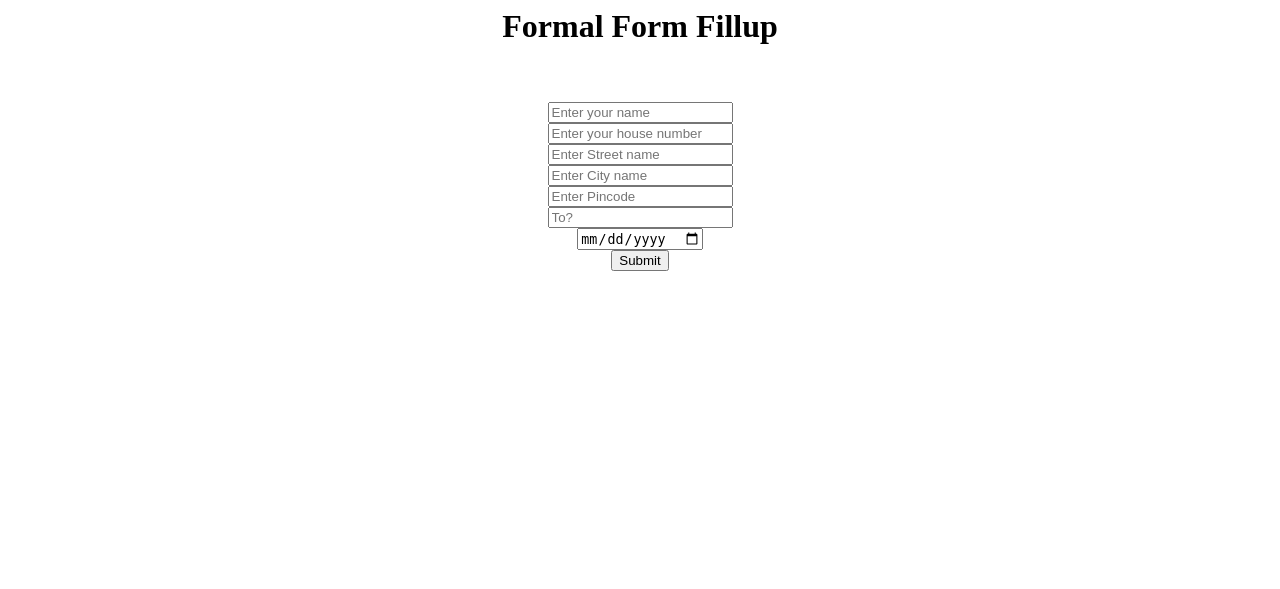
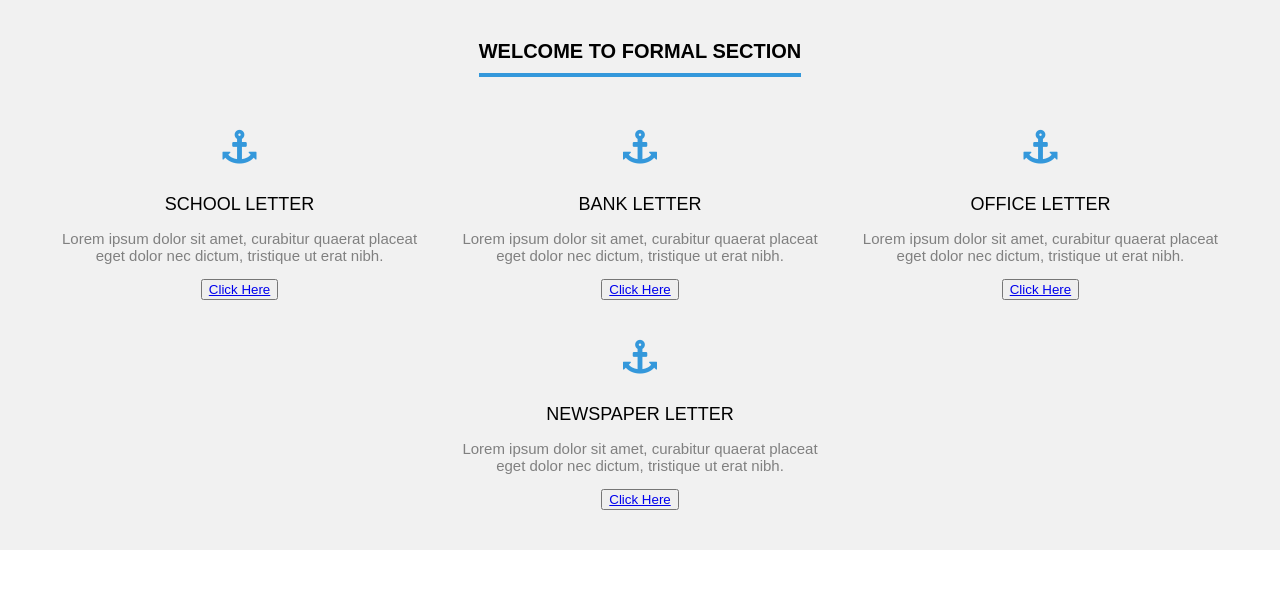
Before and after one commit to 2001-kushalbasak/Chitthi, a PHP site: page /Forms/formal_form.php in a window 1280 px wide. Shown: the top 589 px of the page. Run offline with PHP 8.4, Linux system fonts and the light colour scheme.

Commit message:
added formal option select section

```diff
--- a/Forms/formal_form.php
+++ b/Forms/formal_form.php
@@ -1,41 +1,67 @@
 <!DOCTYPE.html>
-<html>
 <head>
 
 
-<title>Formal Form FillUp</title>
+<title></title>
 
-    <link rel="stylesheet" type="text/css" href="service.css">
+    <link rel="stylesheet" type="text/css" href="../service.css">
   <link rel="stylesheet" href="https://cdnjs.cloudflare.com/ajax/libs/font-awesome/4.7.0/css/font-awesome.min.css">
 
     <meta name="viewport" content="width=device-width, initial-scale=1.0">
 </head>
 <body>
 
-    <center><h1>Formal Form Fillup</h1></center>
-    <br>
-    <br>
-     <center>
-    <form action="../Letters/formal_letter.php">
-    <input type="text" name="nm" value=""placeholder="Enter your name">
-        <br>
-    <input type="text" name="hno" value=""placeholder="Enter your house number">
-        <br>
-        <input type="text" name="stn" value=""placeholder="Enter Street name">
-        <br>
-        <input type="text" name="cname" value=""placeholder="Enter City name">
-        <br>
-        <input type="text" name="pin" value=""placeholder="Enter Pincode">
-        <br>
-        <input type="text" name="to" value=""placeholder="To?">
-        <br>
-        <input type="date" name="date" value=""placeholder="Enter date">
+
+<div class="services">
+    <h1>WELCOME to formal section </h1>
+
+    <div class="cen">
 
 
-        <br>
-        <input type="submit" value="Submit">
+    <div class="service">
+        <i class="fa fa-anchor" aria-hidden="true"></i>
+        <h2>School Letter</h2>
+        <p>Lorem ipsum dolor sit amet, curabitur quaerat placeat eget dolor nec dictum, tristique ut erat nibh. </p>
+        <button>
+        <a href="#">Click Here</a>
+        </button>
+        </div>
 
-    </form>
-    </center>
+
+
+        <div class="service">
+        <i class="fa fa-anchor" aria-hidden="true"></i>
+        <h2>Bank Letter</h2>
+        <p>Lorem ipsum dolor sit amet, curabitur quaerat placeat eget dolor nec dictum, tristique ut erat nibh. </p>
+            <button>
+        <a href="#">Click Here</a>
+        </button>
+        </div>
+
+
+        <div class="service">
+        <i class="fa fa-anchor" aria-hidden="true"></i>
+        <h2>Office Letter</h2>
+        <p>Lorem ipsum dolor sit amet, curabitur quaerat placeat eget dolor nec dictum, tristique ut erat nibh. </p>
+            <button>
+        <a href="#">Click Here</a>
+        </button>
+        </div>
+
+
+        <div class="service">
+        <i class="fa fa-anchor" aria-hidden="true"></i>
+        <h2>Newspaper Letter</h2>
+        <p>Lorem ipsum dolor sit amet, curabitur quaerat placeat eget dolor nec dictum, tristique ut erat nibh. </p>
+            <button>
+        <a href="#">Click Here</a>
+        </button>
+        </div>
+
+    </div>
+
+    </div>
+
+
+
 </body>
-</html>
```
